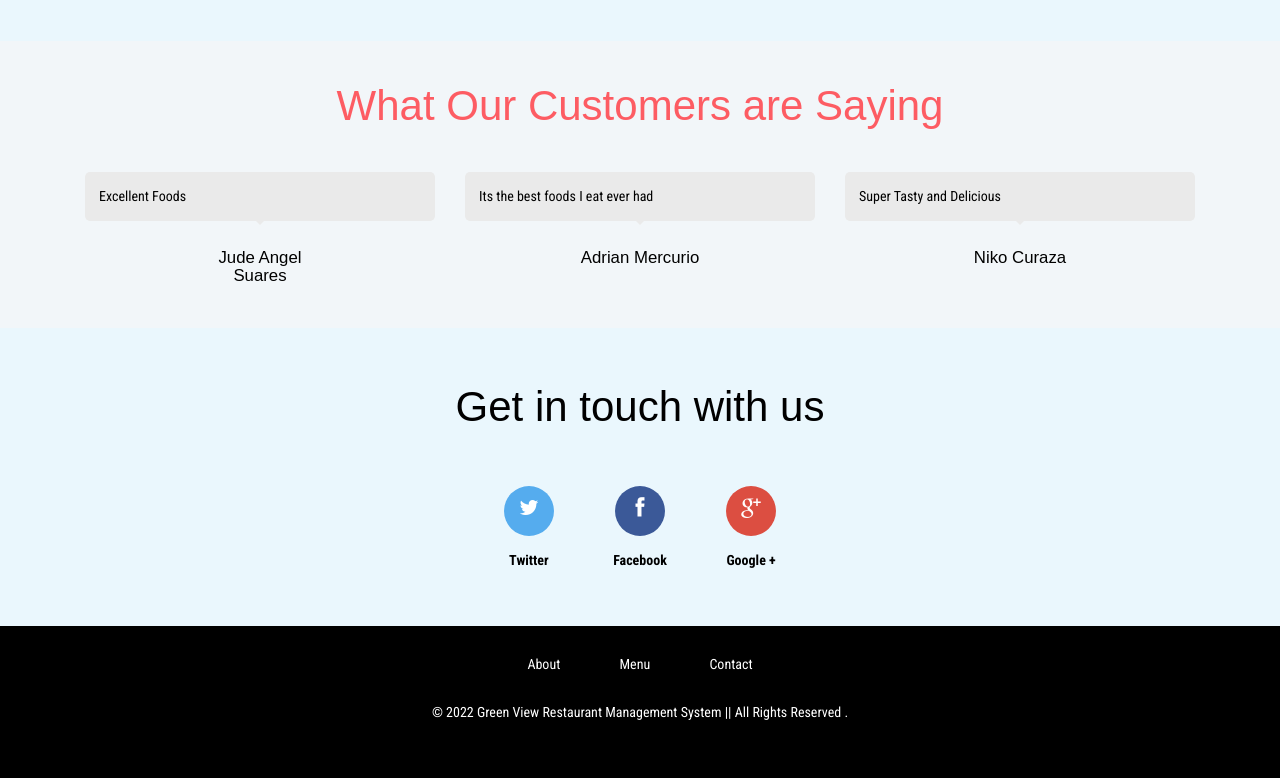
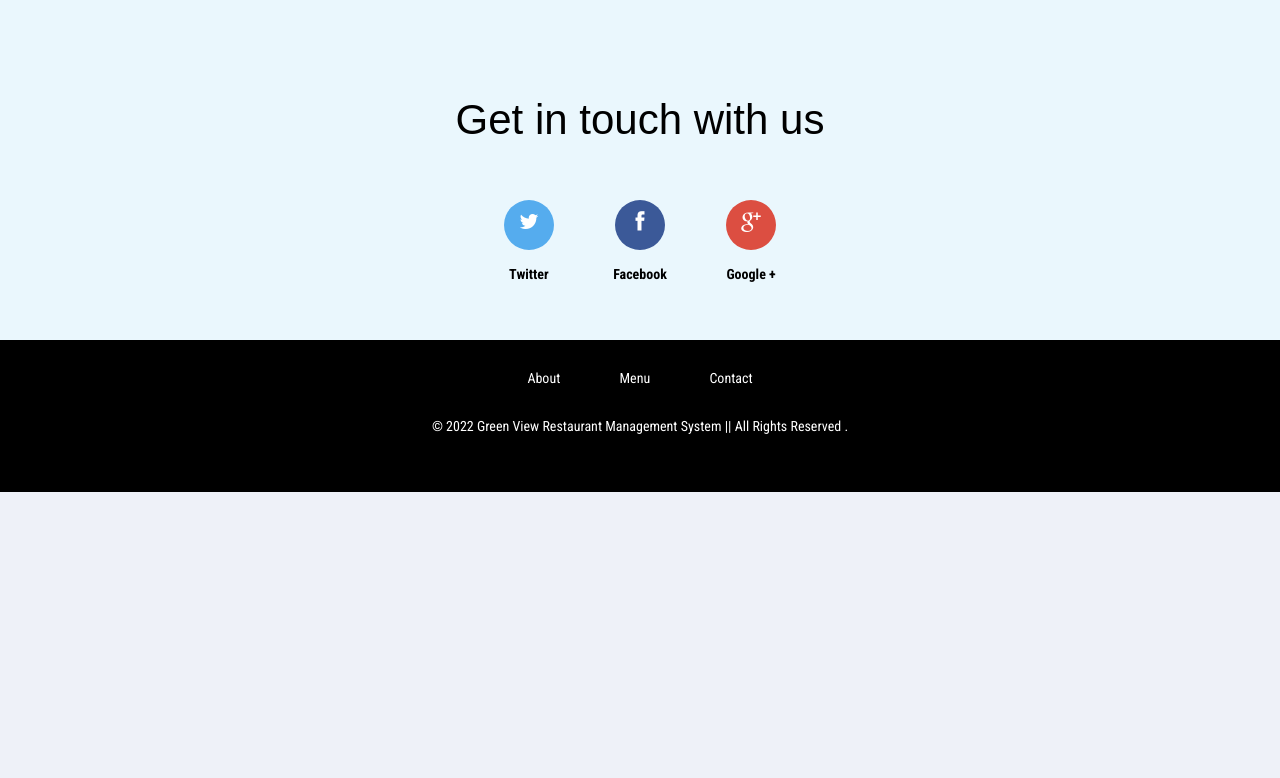
Before and after one commit to arafatfahim/Restaurant_Management_System_Project_Django, a Django app: page / in a window 1280 px wide. Shown: the part 1861-2639 px from the top of the page. After the commit the page ends 2353 px from the top, so only its background shows below. Run offline with Django 3.2, Linux system fonts and the light colour scheme; data comes from the database, SQL or seed files in the repository; both versions use the stored data as it was after the commit; some libraries are stand-ins or nearby versions; some web fonts are replaced.

Commit message:
some fixes

```diff
--- a/hotel/models.py
+++ b/hotel/models.py
@@ -15,39 +15,18 @@ class Customer(models.Model):
 
     customer = models.ForeignKey(User, on_delete=models.CASCADE)
     address = models.TextField()
+    referal_code = models.CharField(max_length=10)
     contact = models.CharField(max_length=10)
     orders = models.IntegerField(default=0)
     total_sale = models.IntegerField(default=0)
-    status = models.CharField(max_length=50 , choices=STATUS)
+    status = models.CharField(max_length=50, choices=STATUS)
 
     def __str__(self):
         return self.customer.first_name + " " + self.customer.last_name
 
 
-# class Staff(models.Model):
-#     admin = 'Admin'
-#     deliveryboy = 'Delivery Boy'
-#     chef = 'Chef'
-
-#     ROLES = (
-#         (admin, admin),
-#         (chef, chef),
-#         (deliveryboy, deliveryboy),
-#     )
-
-#     staff_id = models.ForeignKey(User, on_delete=models.CASCADE)
-#     address = models.TextField()
-#     contact = models.CharField(max_length=10)
-#     email = User.email
-#     salary = models.IntegerField()
-#     role = models.CharField(max_length=30, choices=ROLES)
-
-#     def __str__(self):
-#         return self.staff_id.first_name + " " + self.staff_id.last_name
-
 
 class Staff(models.Model):
-
     weiter = 'weiter'
     deliveryboy = 'Delivery Boy'
     chef = 'Chef'
@@ -64,6 +43,7 @@ class Staff(models.Model):
     email = models.EmailField(max_length=255)
     salary = models.IntegerField()
     role = models.CharField(max_length=30, choices=ROLES)
+
 
     def __str__(self):
         return self.staff_name
@@ -99,13 +79,13 @@ class Order(models.Model):
     customer = models.ForeignKey(Customer, on_delete=models.CASCADE)
     order_timestamp = models.DateTimeField(auto_now_add=True)
     delivery_timestamp = models.DateTimeField(auto_now=True)
-    payment_status = models.CharField(max_length = 100, choices = STATUS)
-    delivery_status = models.CharField(max_length = 100, choices = STATUS)
-    if_cancelled = models.BooleanField(default = False)
+    payment_status = models.CharField(max_length=100, choices=STATUS)
+    delivery_status = models.CharField(max_length=100, choices=STATUS)
+    if_cancelled = models.BooleanField(default=False)
     total_amount = models.IntegerField()
-    payment_method = models.CharField(max_length = 100, choices = PAYMENT)
+    payment_method = models.CharField(max_length=100, choices=PAYMENT)
     location = models.CharField(max_length=200, blank=True, null=True)
-    delivery_boy = models.ForeignKey(Staff,on_delete=models.CASCADE, null=True, blank=True)
+    delivery_boy = models.ForeignKey(Staff, on_delete=models.CASCADE, null=True, blank=True)
 
     def confirmOrder(self):
         self.order_timestamp = timezone.localtime().__str__()[:19]
@@ -145,21 +125,21 @@ class Food(models.Model):
     )
 
     name = models.CharField(max_length=250)
-    course = models.CharField(max_length = 50, choices = COURSE)
+    course = models.CharField(max_length=50, choices=COURSE)
     status = models.CharField(max_length=50, choices=STATUS)
     content_description = models.TextField()
     ingradients = models.TextField()
     base_price = models.FloatField()
     sale_price = models.FloatField(default=base_price)
     discount = models.DecimalField(default=0, decimal_places=2, max_digits=5)
-    image = models.FileField(blank=True, null =True)
+    image = models.FileField(blank=True, null=True)
     num_order = models.IntegerField(default=0)
 
     def __str__(self):
         return self.name
 
-    #def calculateSalePrice(self):
-     #   self.sale_price = (100.0 - self.discount)/100.0 * self.base_price
+    # def calculateSalePrice(self):
+    #   self.sale_price = (100.0 - self.discount)/100.0 * self.base_price
 
 
 class Comment(models.Model):
--- a/hotel/templates/index.html
+++ b/hotel/templates/index.html
@@ -107,42 +107,42 @@
 	</div>
 	<!-- //features -->
 	<!-- customer -->
-	<div class="customer">
-		<div class="container">
-			<div class="customer-heading">
-				<h3>What Our Customers are Saying</h3>
-			</div>
-			<div class="customer-heading-grids">
-				<div class="col-md-4 customer-grid">
-					<div class="customer-info">
-						<p>Excellent Foods</p>
-					</div>
-					<div class="customer-img">
-
-						<h5>Jude Angel Suares</h5>
-					</div>
-				</div>
-				<div class="col-md-4 customer-grid">
-					<div class="customer-info">
-						<p>Its the best foods I eat ever had</p>
-					</div>
-					<div class="customer-img">
-
-						<h5>Adrian Mercurio</h5>
-					</div>
-				</div>
-				<div class="col-md-4 customer-grid">
-					<div class="customer-info">
-						<p>Super Tasty and Delicious</p>
-					</div>
-					<div class="customer-img">
-
-						<h5>Niko Curaza</h5>
-					</div>
-				</div>
-				<div class="clearfix"> </div>
-			</div>
-		</div>
-	</div>
+{#	<div class="customer">#}
+{#		<div class="container">#}
+{#			<div class="customer-heading">#}
+{#				<h3>What Our Customers are Saying</h3>#}
+{#			</div>#}
+{#			<div class="customer-heading-grids">#}
+{#				<div class="col-md-4 customer-grid">#}
+{#					<div class="customer-info">#}
+{#						<p>Excellent Foods</p>#}
+{#					</div>#}
+{#					<div class="customer-img">#}
+{#						#}
+{#						<h5>Jude Angel Suares</h5>#}
+{#					</div>#}
+{#				</div>#}
+{#				<div class="col-md-4 customer-grid">#}
+{#					<div class="customer-info">#}
+{#						<p>Its the best foods I eat ever had</p>#}
+{#					</div>#}
+{#					<div class="customer-img">#}
+{#						#}
+{#						<h5>Adrian Mercurio</h5>#}
+{#					</div>#}
+{#				</div>#}
+{#				<div class="col-md-4 customer-grid">#}
+{#					<div class="customer-info">#}
+{#						<p>Super Tasty and Delicious</p>#}
+{#					</div>#}
+{#					<div class="customer-img">#}
+{#						#}
+{#						<h5>Niko Curaza</h5>#}
+{#					</div>#}
+{#				</div>#}
+{#				<div class="clearfix"> </div>#}
+{#			</div>#}
+{#		</div>#}
+{#	</div>#}
 	<!-- //customer -->
 	{% include "includes/footer.html" %}
--- a/reflex/urls.py
+++ b/reflex/urls.py
@@ -16,7 +16,6 @@ Including another URLconf
 from django.contrib import admin
 from django.urls import path, include, re_path
 from django.conf.urls import url
-
 from django.contrib.auth import views as auth_views
 from django.conf import settings
 from django.conf.urls.static import static
```
Also changed, not shown: hotel/templates/admin_temp/index.html (+22 -22 lines), hotel/templates/admin_temp/users.html (+7 -7 lines), hotel/views.py (+30 -26 lines), reflex/settings.py (+9 -18 lines), db.sqlite3.
